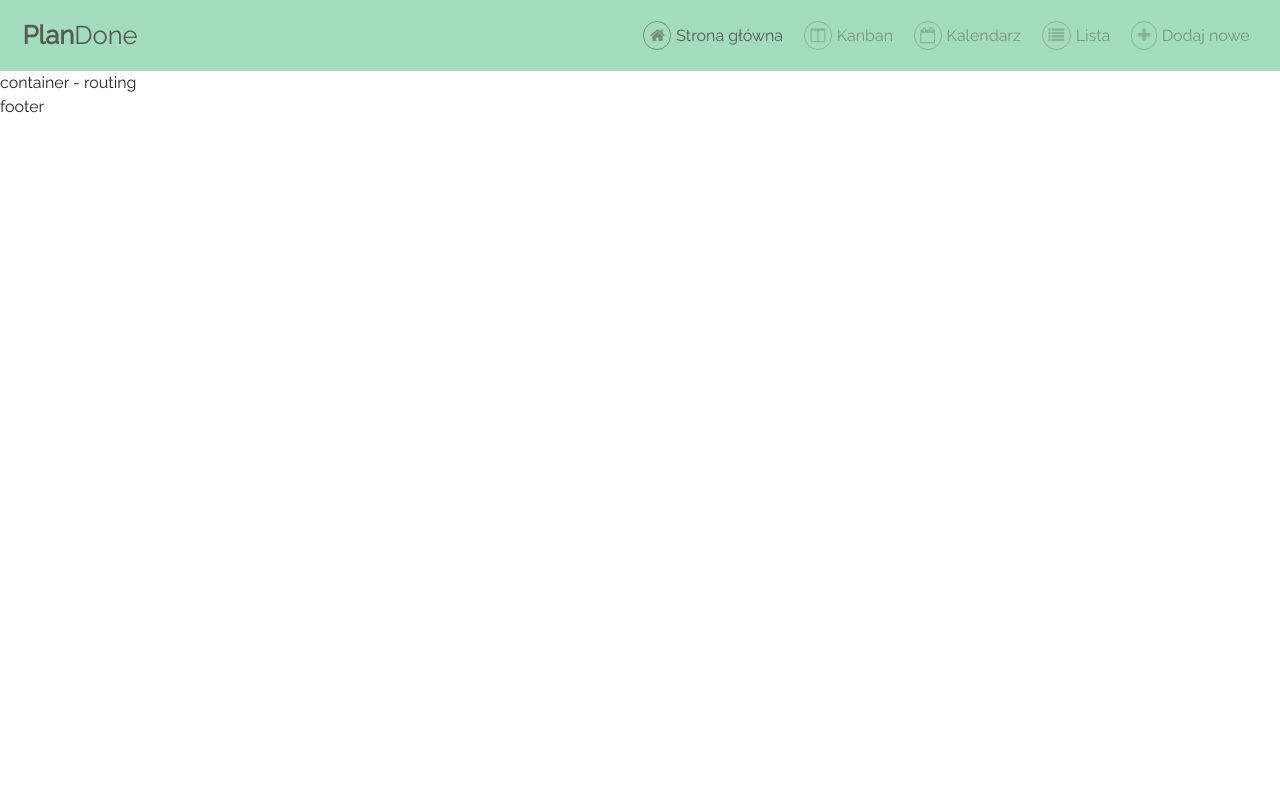
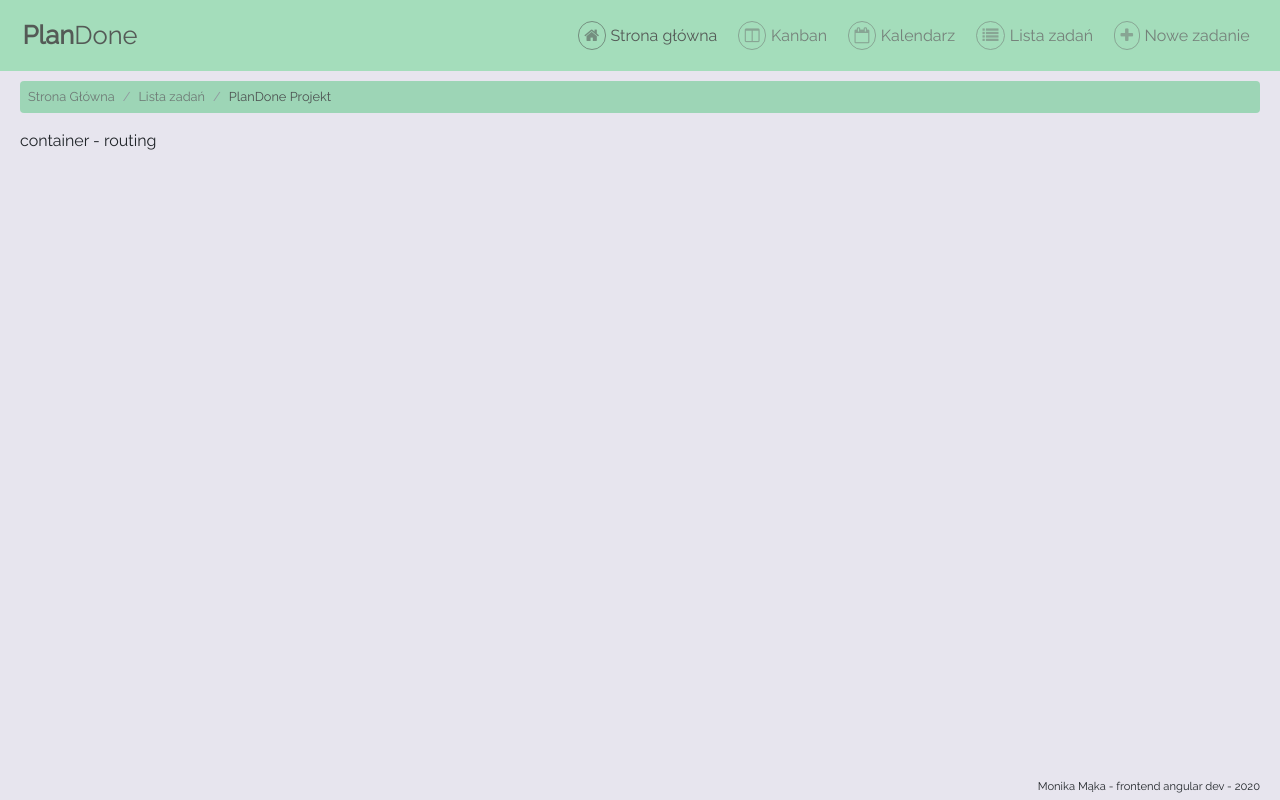
Before and after one commit to makamonika/PlanDone-project, an Angular app: page / in a window 1280 px wide. Built offline with nearby package versions, Linux system fonts and the light colour scheme.

Commit message:
Add: Navbar finished, breadcrumb added

```diff
--- a/src/app/app.module.ts
+++ b/src/app/app.module.ts
@@ -3,11 +3,13 @@ import { NgModule } from '@angular/core';
 
 import { AppComponent } from './app.component';
 import { TemplateComponent } from './template/template.component';
+import { KanbanComponent } from './kanban/kanban.component';
 
 @NgModule({
   declarations: [
     AppComponent,
-    TemplateComponent
+    TemplateComponent,
+    KanbanComponent
   ],
   imports: [
     BrowserModule
--- /dev/null
+++ b/src/app/kanban/kanban.component.html
@@ -0,0 +1 @@
+<p>kanban works!</p>
--- /dev/null
+++ b/src/app/kanban/kanban.component.ts
@@ -0,0 +1,15 @@
+import { Component, OnInit } from '@angular/core';
+
+@Component({
+  selector: 'app-kanban',
+  templateUrl: './kanban.component.html',
+  styleUrls: ['./kanban.component.scss']
+})
+export class KanbanComponent implements OnInit {
+
+  constructor() { }
+
+  ngOnInit(): void {
+  }
+
+}
--- a/src/app/template/template.component.html
+++ b/src/app/template/template.component.html
@@ -1,28 +1,39 @@
-<nav class="navbar navbar-expand-lg navbar-light nav-bg-color">
+<div class="d-flex flex-column min-vh-100" >
+  <nav class="navbar navbar-expand-md navbar-light nav-bg-color">
     <a class="navbar-brand logo-font" href="#"><b>Plan</b>Done</a>
-    <!-- <button class="navbar-toggler" type="button" data-toggle="collapse" data-target="#navbarSupportedContent" aria-controls="navbarSupportedContent" aria-expanded="false" aria-label="Toggle navigation">
+    <button class="navbar-toggler" type="button" data-toggle="collapse" data-target="#navbarSupportedContent" aria-controls="navbarSupportedContent" aria-expanded="false" aria-label="Toggle navigation">
       <span class="navbar-toggler-icon"></span>
-    </button> -->
+    </button>
 
     <div class="collapse navbar-collapse" id="navbarSupportedContent">
       <ul class="navbar-nav ml-auto">
         <li class="nav-item active">
-          <a class="nav-link" href="#"> <i class="fa fa-home nav-icon"></i>Strona główna</a>
+          <a class="nav-link nav-headings" href="#"> <i class="fa fa-home nav-icon"></i><span>Strona główna</span></a>
         </li>
         <li class="nav-item">
-          <a class="nav-link nav-headings" href="#"><i class="fa fa-columns nav-icon"></i>Kanban</a>
+          <a class="nav-link nav-headings" href="#"><i class="fa fa-columns nav-icon"></i><span>Kanban</span></a>
         </li>
         <li class="nav-item">
-          <a class="nav-link  nav-headings" href="#"><i class="fa fa-calendar-o nav-icon"></i>Kalendarz</a>
+          <a class="nav-link nav-headings" href="#"><i class="fa fa-calendar-o nav-icon"></i><span>Kalendarz</span></a>
         </li>
         <li class="nav-item">
-          <a class="nav-link" href="#"><i class="fa fa-list nav-icon"></i>Lista</a>
+          <a class="nav-link nav-headings" href="#"><i class="fa fa-list nav-icon"></i><span>Lista zadań</span></a>
         </li>
         <li class="nav-item">
-          <a class="nav-link" href="#"><i class="fa fa-plus nav-icon"></i>Dodaj nowe</a>
+          <a class="nav-link nav-headings" href="#"><i class="fa fa-plus nav-icon"></i><span>Nowe zadanie</span></a>
         </li>
       </ul>
     </div>
   </nav>
-<div>container - routing</div>
-<div>footer</div>
+  <div class="container flex-fill">
+    <nav aria-label="breadcrumb">
+      <ol class="breadcrumb breadcrumb-style">
+        <li class="breadcrumb-item"><a class="breadcrumb-text" href="#">Strona Główna</a></li>
+        <li class="breadcrumb-item"><a class="breadcrumb-text" href="#">Lista zadań</a></li>
+        <li class="breadcrumb-item active">PlanDone Projekt</li>
+      </ol>
+    </nav>
+    <div>container - routing</div>
+  </div>
+  <div class="footer" style="text-align: end"><span>Monika Mąka - frontend angular dev - 2020</span></div>
+</div>
--- a/src/app/template/template.component.scss
+++ b/src/app/template/template.component.scss
@@ -33,9 +33,16 @@
 //     background-color: #c6c5ca;
 //   }
 
+$bg-color-1: #7ecf9f;
+$bg-color-2: #fff5ef;
+$bg-color-3: #e7e5ee;
+$font-color:rgba(44, 44, 44, 0.8);
+$font-color-hover:rgba(44, 44, 44, 1);
+$font-color-active: rgba(0,0,0,.9);
+
 .nav-bg-color{
-    background-color: #7ecf9f;
-    opacity: 0.7;
+    background-color: $bg-color-1;
+    opacity: .7;
 }
 
 .logo-font{
@@ -45,17 +52,18 @@
     padding-right: 1.4rem;
     padding-left: 1.4rem;
 }
-// .nav-headings{
-//     color:  rgba(44, 44, 44, 0.9);
-//     &.active{
-//         color: rgba(0,0,0,.9) !important;
-//     }
-// }
-// .nav-headings:hover {
-//  color: red;
-//  font-size: larger;
-//  //:rgba(44, 44, 44, 1) !important;
-// }
+.nav-headings{
+    color: $font-color !important;
+}
+.active > .nav-headings{
+    color: $font-color-active !important;
+}
+.nav-headings:hover {
+    color: $font-color-hover;
+    & span{
+        font-size: larger;
+    }
+}
 
 .nav-icon{
     opacity: 0.6;
@@ -66,3 +74,35 @@
     margin: 0.3rem;
     color: inherit;
 }
+
+.container{
+    background-color: $bg-color-3 ;
+    padding: 10px 20px 10px 20px;
+    margin: 0px;
+    max-width: inherit;
+}
+
+
+.footer{
+    font-size: 0.7rem;
+    padding: 5px 20px 5px 20px;
+    background-color: $bg-color-3;
+}
+.breadcrumb-style{
+    background-color: $bg-color-1;
+    opacity: 0.7;
+    padding: 0.4rem 0.5rem;
+    font-size: 0.8rem;
+}
+
+.breadcrumb-text{
+    color: $font-color;
+}
+.breadcrumb-item.active{
+    color: $font-color-active;
+}
+@media (max-width: 992px){
+    .nav-icon{
+        display: none;
+    }
+}
--- a/src/styles.scss
+++ b/src/styles.scss
@@ -5,3 +5,11 @@ html, body {
     font-family: 'Raleway',
     //sans-serif;
 }
+
+html{
+    background-image: url(./assets/bg.jpg);
+    -webkit-background-size: cover;
+    -moz-background-size: cover;
+    -o-background-size: cover;
+    background-size: cover;
+}
```
Also changed, not shown: src/app/kanban/kanban.component.scss (added), src/assets/bg.jpg (added), 1 other file (tests, documents, lock files or other folders).
